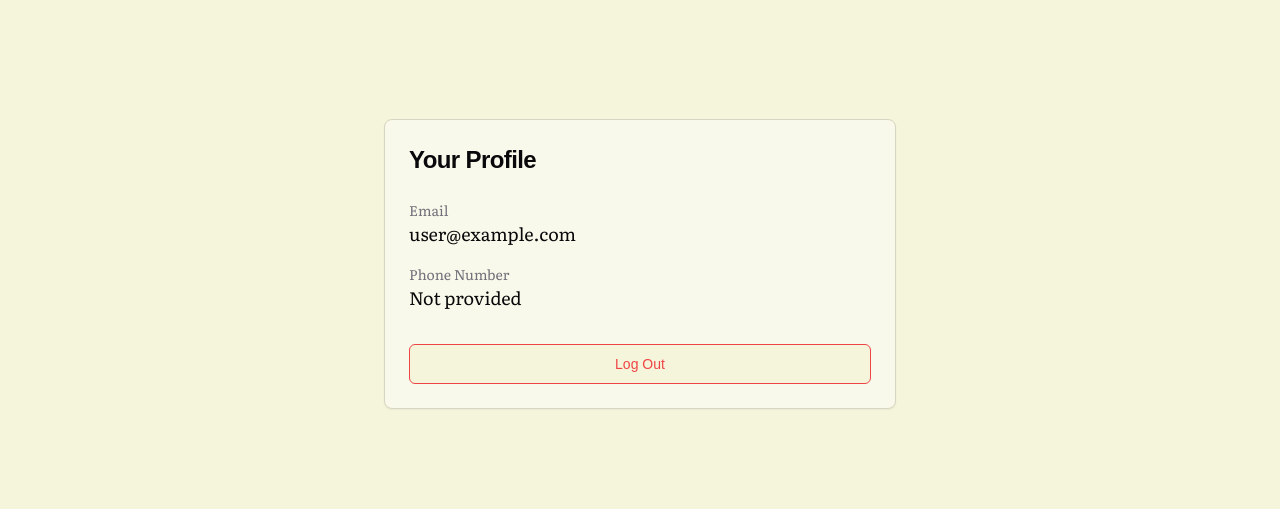
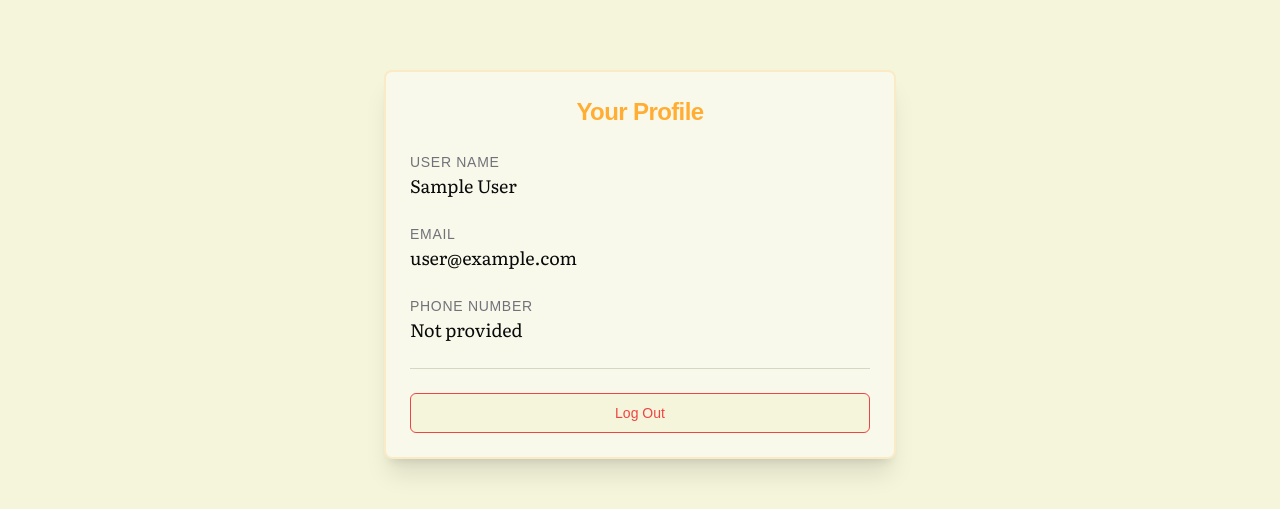
Before and after one commit to tarunshetty10/CultureConnect, a Next.js app: page /profile in a window 1280 px wide. Shown: the part 169-678 px from the top of the page. Built offline with nearby package versions, Linux system fonts and the light colour scheme; no server answers; the database is empty; sample sign-in values are in the browser's storage; a web font is replaced by a local one.

Commit message:
add an User Name section above the email section in the sigm up page tha

```diff
--- a/src/app/profile/page.tsx
+++ b/src/app/profile/page.tsx
@@ -11,6 +11,7 @@ import { Button } from '@/components/ui/button';
 import { getAuth, signOut } from 'firebase/auth';
 
 type UserProfileData = {
+  displayName?: string;
   email: string;
   phoneNumber?: string;
 };
@@ -45,31 +46,37 @@ export default function ProfilePage() {
 
   return (
     <div className="container mx-auto px-4 py-12 min-h-[calc(100vh-4rem)] flex items-center justify-center">
-      <Card className="w-full max-w-lg">
+      <Card className="w-full max-w-lg border-2 border-primary/20 shadow-xl">
         <CardHeader>
-          <CardTitle className="font-headline text-2xl">
+          <CardTitle className="font-headline text-2xl text-primary text-center">
             Your Profile
           </CardTitle>
         </CardHeader>
-        <CardContent className="space-y-4">
+        <CardContent className="space-y-6">
           <div>
-            <p className="text-sm text-muted-foreground">Email</p>
+            <p className="text-sm text-muted-foreground font-headline uppercase tracking-wider">User Name</p>
+            <p className="text-lg font-medium">
+              {isLoading ? 'Loading...' : profile?.displayName ?? user.displayName ?? 'Not provided'}
+            </p>
+          </div>
+          <div>
+            <p className="text-sm text-muted-foreground font-headline uppercase tracking-wider">Email</p>
             <p className="text-lg">
               {user.email ?? profile?.email ?? 'Not available'}
             </p>
           </div>
           <div>
-            <p className="text-sm text-muted-foreground">Phone Number</p>
+            <p className="text-sm text-muted-foreground font-headline uppercase tracking-wider">Phone Number</p>
             <p className="text-lg">
               {isLoading
                 ? 'Loading...'
                 : profile?.phoneNumber ?? 'Not provided'}
             </p>
           </div>
-          <div className="pt-4">
+          <div className="pt-6 border-t border-border">
             <Button
               variant="outline"
-              className="w-full font-headline border-destructive text-destructive hover:bg-destructive hover:text-destructive-foreground"
+              className="w-full font-headline border-destructive text-destructive hover:bg-destructive hover:text-destructive-foreground transition-all duration-300"
               onClick={handleSignOut}
             >
               Log Out
--- a/src/components/auth/SignUpForm.tsx
+++ b/src/components/auth/SignUpForm.tsx
@@ -10,13 +10,16 @@ import { Checkbox } from '@/components/ui/checkbox';
 import { Form, FormControl, FormField, FormItem, FormLabel, FormMessage } from '@/components/ui/form';
 import { useToast } from '@/hooks/use-toast';
 import { useRouter } from 'next/navigation';
-import { createUserWithEmailAndPassword } from 'firebase/auth';
+import { createUserWithEmailAndPassword, updateProfile } from 'firebase/auth';
 import { auth, db } from '@/lib/firebase/client';
 import { doc, serverTimestamp, setDoc } from 'firebase/firestore';
-import { Loader2 } from 'lucide-react';
+import { Loader2, User } from 'lucide-react';
 import Link from 'next/link';
 
 const formSchema = z.object({
+  displayName: z.string().min(2, {
+    message: 'User Name must be at least 2 characters.',
+  }),
   email: z.string().email({
     message: 'Please enter a valid email address.',
   }),
@@ -39,6 +42,7 @@ export default function SignUpForm() {
   const form = useForm<z.infer<typeof formSchema>>({
     resolver: zodResolver(formSchema),
     defaultValues: {
+      displayName: '',
       email: '',
       phoneNumber: '',
       password: '',
@@ -56,8 +60,14 @@ export default function SignUpForm() {
         values.password,
       );
 
+      // Update auth profile
+      await updateProfile(userCredential.user, {
+        displayName: values.displayName,
+      });
+
       // Save additional user details to Firestore for the profile page
       await setDoc(doc(db, 'users', userCredential.user.uid), {
+        displayName: values.displayName,
         email: values.email,
         phoneNumber: values.phoneNumber,
         createdAt: serverTimestamp(),
@@ -84,6 +94,21 @@ export default function SignUpForm() {
     <div className="w-full max-w-md">
       <Form {...form}>
         <form onSubmit={form.handleSubmit(onSubmit)} className="space-y-6">
+          <FormField
+            control={form.control}
+            name="displayName"
+            render={({ field }) => (
+              <FormItem>
+                <FormLabel className="flex items-center gap-2">
+                  <User className="h-4 w-4" /> User Name
+                </FormLabel>
+                <FormControl>
+                  <Input placeholder="John Doe" {...field} />
+                </FormControl>
+                <FormMessage />
+              </FormItem>
+            )}
+          />
           <FormField
             control={form.control}
             name="email"
```
